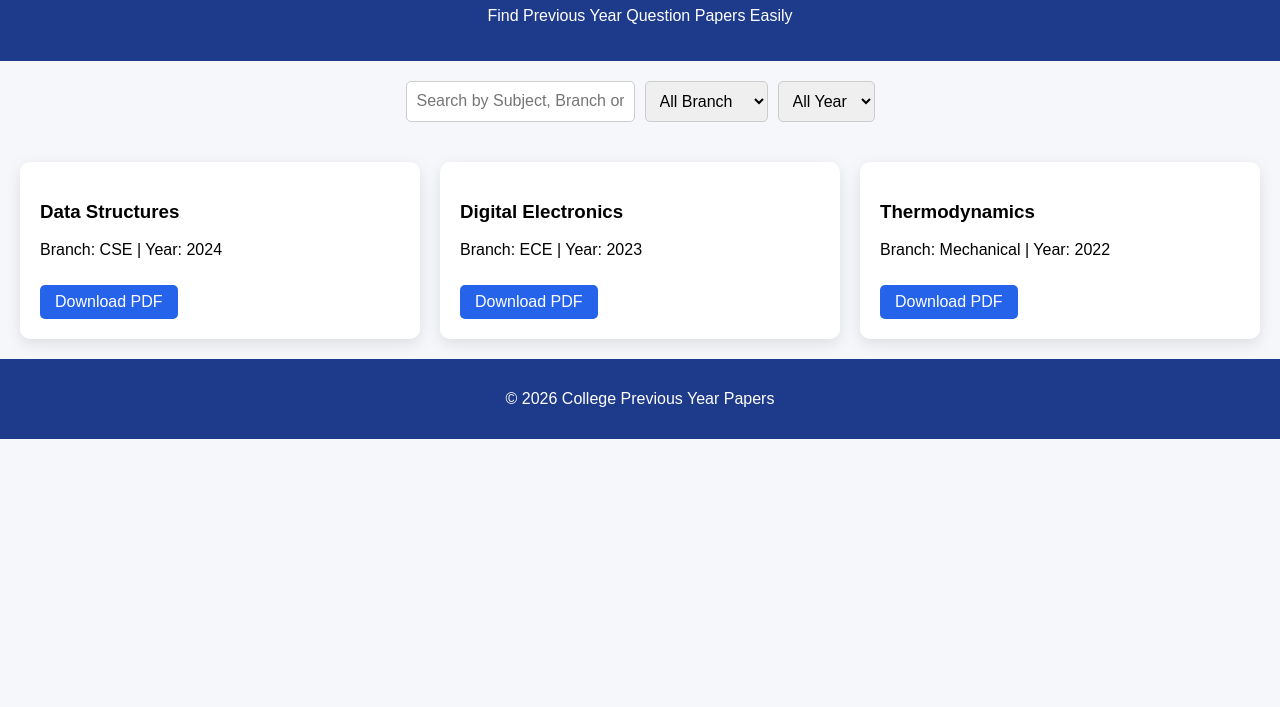
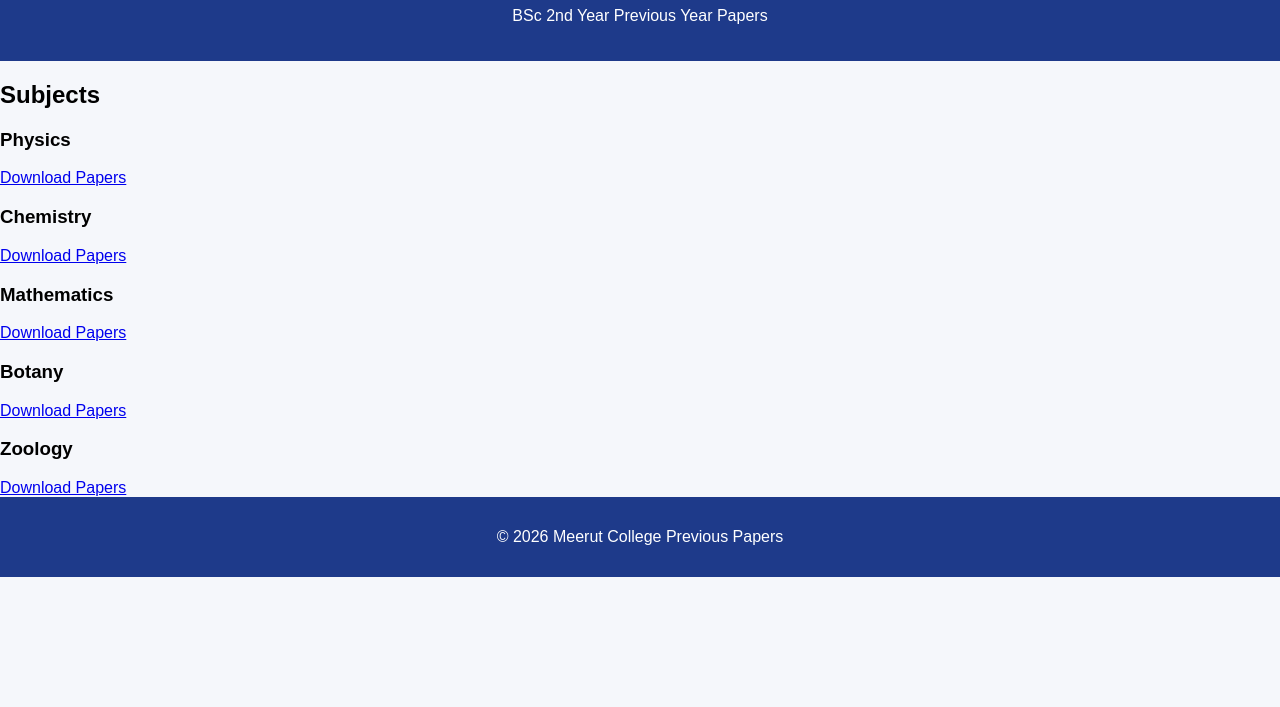
Before and after one commit to vanshxswamii/college-papers, a plain HTML site: page College-Papers-Website/index.html in a window 1280 px wide. Shown: the part 93-800 px from the top of the page. Drawn offline with Linux system fonts and the light colour scheme.

Commit message:
Update index.html

```diff
--- a/College-Papers-Website/index.html
+++ b/College-Papers-Website/index.html
@@ -1,61 +1,56 @@
 <!DOCTYPE html>
 <html lang="en">
 <head>
-    <meta charset="UTF-8">
-    <meta name="viewport" content="width=device-width, initial-scale=1.0">
-    <title>College Previous Year Papers</title>
-    <link rel="stylesheet" href="style.css">
+<meta charset="UTF-8">
+<meta name="viewport" content="width=device-width, initial-scale=1.0">
+<title>Meerut College Previous Papers</title>
+<link rel="stylesheet" href="style.css">
 </head>
+
 <body>
 
 <header>
-    <h1>College Previous Year Papers</h1>
-    <p>Find Previous Year Question Papers Easily</p>
+<h1>Meerut College Meerut</h1>
+<p>BSc 2nd Year Previous Year Papers</p>
 </header>
 
-<section class="search-section">
-    <input type="text" id="searchInput" placeholder="Search by Subject, Branch or Year...">
+<section class="container">
 
-    <select id="branchFilter">
-        <option value="">All Branch</option>
-        <option value="CSE">CSE</option>
-        <option value="ECE">ECE</option>
-        <option value="ME">Mechanical</option>
-        <option value="CE">Civil</option>
-    </select>
+<h2>Subjects</h2>
 
-    <select id="yearFilter">
-        <option value="">All Year</option>
-        <option value="2024">2024</option>
-        <option value="2023">2023</option>
-        <option value="2022">2022</option>
-    </select>
-</section>
+<div class="subjects">
 
-<section class="papers" id="papersList">
-
-<div class="paper-card" data-branch="CSE" data-year="2024">
-<h3>Data Structures</h3>
-<p>Branch: CSE | Year: 2024</p>
-<a href="#" class="download-btn">Download PDF</a>
+<div class="card">
+<h3>Physics</h3>
+<a href="#">Download Papers</a>
 </div>
 
-<div class="paper-card" data-branch="ECE" data-year="2023">
-<h3>Digital Electronics</h3>
-<p>Branch: ECE | Year: 2023</p>
-<a href="#" class="download-btn">Download PDF</a>
+<div class="card">
+<h3>Chemistry</h3>
+<a href="#">Download Papers</a>
 </div>
 
-<div class="paper-card" data-branch="ME" data-year="2022">
-<h3>Thermodynamics</h3>
-<p>Branch: Mechanical | Year: 2022</p>
-<a href="#" class="download-btn">Download PDF</a>
+<div class="card">
+<h3>Mathematics</h3>
+<a href="#">Download Papers</a>
+</div>
+
+<div class="card">
+<h3>Botany</h3>
+<a href="#">Download Papers</a>
+</div>
+
+<div class="card">
+<h3>Zoology</h3>
+<a href="#">Download Papers</a>
+</div>
+
 </div>
 
 </section>
 
 <footer>
-<p>© 2026 College Previous Year Papers</p>
+<p>© 2026 Meerut College Previous Papers</p>
 </footer>
 
 <script src="script.js"></script>
```
